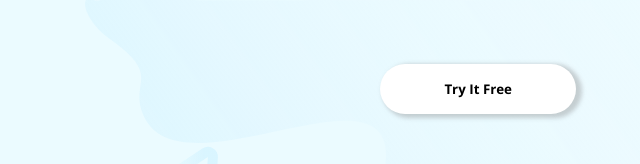
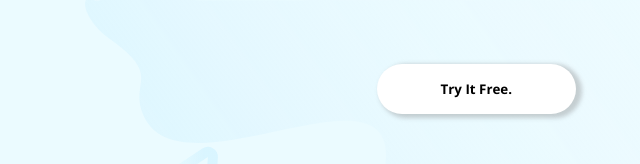
Before and after one commit to keji-kay/Responsiveness-and-Media-Queries, a plain HTML site: page index.html in a window 1280 px wide. Shown: the top 164 px of the page, 640-1280 px from the left. Drawn offline with nearby package versions, Linux system fonts and the light colour scheme.

Commit message:
the index

```diff
--- a/index.html
+++ b/index.html
@@ -19,7 +19,7 @@
     <nav class="nav-flex">
       <img src="images/logo.svg" alt="logo" class="logo">
       <button class="nav-btn">
-        Try It Free
+        Try It Free.
       </button>
     </nav>
     <div class="container">
```
